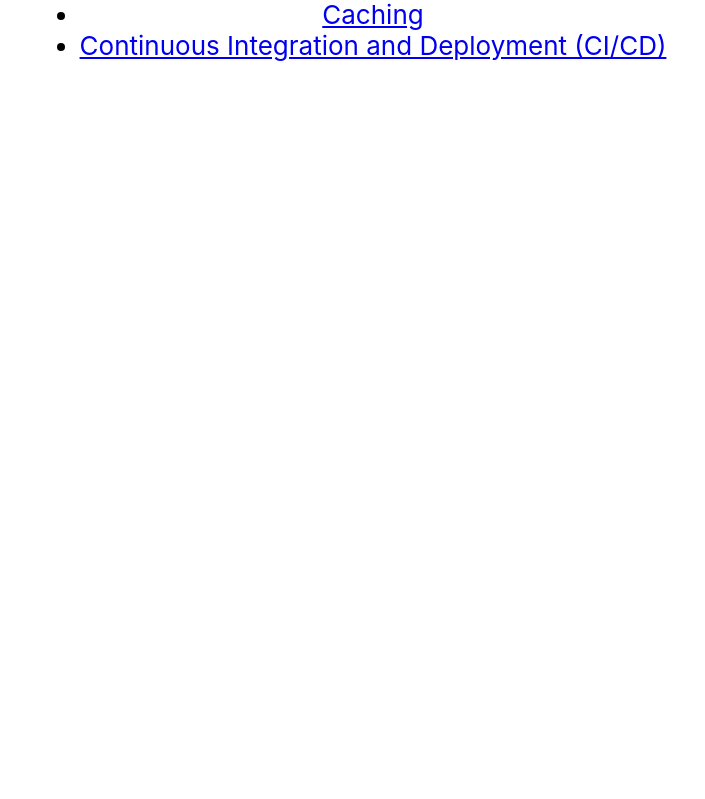
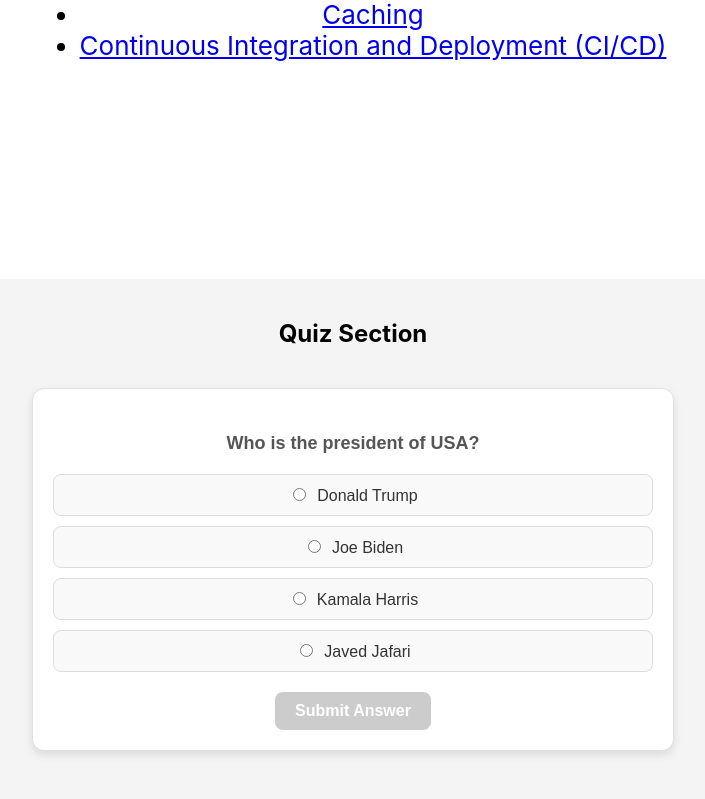
Before and after one commit to rdoshi13/SER598_performant-scalabledeployment_fall24, a React (Create React App) app in the folder pns-deployment/: page /cdn in a window 1280 px wide. Shown: the part 541-1340 px from the top of the page, without its empty margins (287-992 px from the left). Before the commit the page ends 800 px from the top, so only its background shows below. Built offline with nearby package versions, Linux system fonts and the light colour scheme.

Commit message:
Adding quiz functionlity and a sample for how to use it

```diff
--- a/pns-deployment/package.json
+++ b/pns-deployment/package.json
@@ -6,6 +6,7 @@
     "@testing-library/jest-dom": "^5.17.0",
     "@testing-library/react": "^13.4.0",
     "@testing-library/user-event": "^13.5.0",
+    "axios": "^1.7.7",
     "react": "^18.3.1",
     "react-dom": "^18.3.1",
     "react-router-dom": "^6.28.0",
--- a/pns-deployment/src/App.js
+++ b/pns-deployment/src/App.js
@@ -3,8 +3,11 @@ import { BrowserRouter as Router, Route, Routes, Link } from 'react-router-dom';
 import './App.css';
 import CloudComputing from './CloudComputing';
 import Containers from './Containers';
+import Quiz from './Quiz';
+
 
 function App() {
+  const uniqueKey = '743e9284bjdf2';
   return (
     <Router>
       <div className="App">
@@ -22,11 +25,16 @@ function App() {
               <li><a href="#ci-cd">Continuous Integration and Deployment (CI/CD)</a></li>
             </ul>
           </section>
+
         </header>
         <Routes>
           <Route path="/cloud-computing" element={<CloudComputing />} />
           <Route path="/containers" element={<Containers />} />
         </Routes>
+        <div style={{ marginTop: '20px', padding: '20px', backgroundColor: '#f4f4f4', borderRadius: '8px' }}>
+            <h2>Quiz Section</h2>
+            <Quiz uniqueKey={uniqueKey} />
+        </div>
       </div>
     </Router>
   );
--- /dev/null
+++ b/pns-deployment/src/Quiz.css
@@ -0,0 +1,70 @@
+.quiz-container {
+    padding: 20px;
+    max-width: 600px;
+    margin: 40px auto;
+    background-color: #ffffff;
+    border-radius: 12px;
+    box-shadow: 0 4px 8px rgba(0, 0, 0, 0.1);
+    border: 1px solid #e0e0e0;
+    font-family: Arial, sans-serif;
+}
+
+.quiz-title {
+    font-size: 24px;
+    color: #333;
+    margin-bottom: 10px;
+    text-align: center;
+    font-weight: bold;
+}
+
+.quiz-question {
+    font-size: 18px;
+    color: #555;
+    margin-bottom: 20px;
+}
+
+.quiz-options {
+    list-style-type: none;
+    padding: 0;
+    margin-bottom: 20px;
+}
+
+.quiz-option {
+    margin: 10px 0;
+    padding: 10px;
+    background-color: #f9f9f9;
+    border: 1px solid #dcdcdc;
+    border-radius: 8px;
+    transition: background-color 0.3s ease;
+}
+
+.quiz-option:hover {
+    background-color: #f1f1f1;
+}
+
+.option-text {
+    font-size: 16px;
+    color: #333;
+    margin-left: 8px;
+}
+
+.submit-button {
+    padding: 10px 20px;
+    font-size: 16px;
+    font-weight: bold;
+    color: #ffffff;
+    background-color: #4caf50;
+    border: none;
+    border-radius: 8px;
+    cursor: pointer;
+    transition: background-color 0.3s ease;
+}
+
+.submit-button:hover {
+    background-color: #45a049;
+}
+
+.submit-button:disabled {
+    background-color: #ccc;
+    cursor: not-allowed;
+}
--- /dev/null
+++ b/pns-deployment/src/Quiz.js
@@ -0,0 +1,66 @@
+import React, { useState } from 'react';
+import quizData from './quiz.json';
+import './Quiz.css';
+
+const Quiz = ({ uniqueKey }) => {
+    const [currentQuestionIndex, setCurrentQuestionIndex] = useState(0);
+    const [selectedOption, setSelectedOption] = useState(null);
+    const [score, setScore] = useState(0);
+    const [isCompleted, setIsCompleted] = useState(false);
+
+    const questions = quizData[uniqueKey] || [];
+
+    const handleOptionSelect = (index) => {
+        setSelectedOption(index);
+    };
+
+    const handleSubmitAnswer = () => {
+        if (selectedOption === questions[currentQuestionIndex].answer) {
+            setScore(score + 1);
+        }
+        setSelectedOption(null);
+        if (currentQuestionIndex < questions.length - 1) {
+            setCurrentQuestionIndex(currentQuestionIndex + 1);
+        } else {
+            setIsCompleted(true);
+        }
+    };
+
+    if (isCompleted) {
+        return <div className="quiz-container">Your score is {score} out of {questions.length}</div>;
+    }
+
+    if (questions.length === 0) {
+        return <div className="quiz-container">No questions available.</div>;
+    }
+
+    const { question, options } = questions[currentQuestionIndex];
+
+    return (
+        <div className="quiz-container">
+            {/* <h2 className="quiz-title">Quiz</h2> */}
+            <h4 className="quiz-question">{question}</h4>
+            <ul className="quiz-options">
+                {options.map((option, index) => (
+                    <li key={index} className="quiz-option">
+                        <label>
+                            <input
+                                type="radio"
+                                name="option"
+                                value={index}
+                                checked={selectedOption === index}
+                                onChange={() => handleOptionSelect(index)}
+                            />
+                            <span className="option-text">{option}</span>
+                        </label>
+                    </li>
+                ))}
+            </ul>
+            <button className="submit-button" onClick={handleSubmitAnswer} disabled={selectedOption === null}>
+                Submit Answer
+            </button>
+        </div>
+    );
+};
+
+export default Quiz;
--- /dev/null
+++ b/pns-deployment/src/quiz.json
@@ -0,0 +1,53 @@
+{
+    "743e9284bjdf2": [
+        {
+            "question": "Who is the president of USA?",
+            "options": ["Donald Trump", "Joe Biden", "Kamala Harris", "Javed Jafari"],
+            "answer": 1
+        },
+        {
+            "question": "What is the capital of France?",
+            "options": ["Berlin", "Madrid", "Paris", "Rome"],
+            "answer": 2
+        },
+        {
+            "question": "Which planet is known as the Red Planet?",
+            "options": ["Earth", "Mars", "Jupiter", "Venus"],
+            "answer": 1
+        }
+    ],
+    "843kdhf92kd83": [
+        {
+            "question": "Who wrote 'To Kill a Mockingbird'?",
+            "options": ["Harper Lee", "Ernest Hemingway", "J.K. Rowling", "F. Scott Fitzgerald"],
+            "answer": 0
+        },
+        {
+            "question": "What is the largest ocean on Earth?",
+            "options": ["Atlantic Ocean", "Indian Ocean", "Arctic Ocean", "Pacific Ocean"],
+            "answer": 3
+        },
+        {
+            "question": "What is the chemical symbol for water?",
+            "options": ["O2", "H2O", "CO2", "H2"],
+            "answer": 1
+        }
+    ],
+    "593kfj392kd92": [
+        {
+            "question": "In what year did the Titanic sink?",
+            "options": ["1912", "1905", "1921", "1898"],
+            "answer": 0
+        },
+        {
+            "question": "Which scientist developed the theory of relativity?",
+            "options": ["Isaac Newton", "Albert Einstein", "Galileo Galilei", "Nikola Tesla"],
+            "answer": 1
+        },
+        {
+            "question": "How many continents are there on Earth?",
+            "options": ["5", "6", "7", "8"],
+            "answer": 2
+        }
+    ]
+}
```
